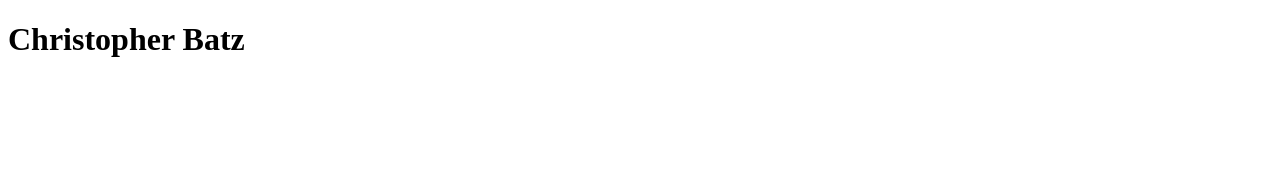
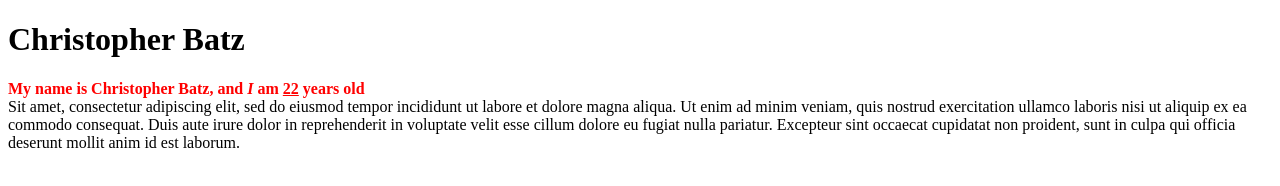
Before and after one commit to Chrisbvtz/SE11120, a plain HTML site: page week1/index.html in a window 1280 px wide. Drawn offline with Linux system fonts and the light colour scheme.

Commit message:
week 1 assignment

```diff
--- a/week1/index.html
+++ b/week1/index.html
@@ -9,6 +9,14 @@
 </head>
 <body>
     <h1>Christopher Batz</h1>
-    <p></p>
+    <p>
+        <div style="color: red;"><b>My name is Christopher Batz, and <i>I</i> am <u>22</u> years old</b></div>
+        <div> Sit amet, consectetur adipiscing elit, sed do eiusmod tempor incididunt ut labore et dolore magna aliqua.
+  Ut enim ad minim veniam, quis nostrud exercitation ullamco laboris nisi ut aliquip ex ea commodo consequat.
+  Duis aute irure dolor in reprehenderit in voluptate velit esse cillum dolore eu fugiat nulla pariatur.
+  Excepteur sint occaecat cupidatat non proident, sunt in culpa qui officia deserunt mollit anim id est laborum.</div>
+
+    </p>
+
 </body>
 </html>
```
